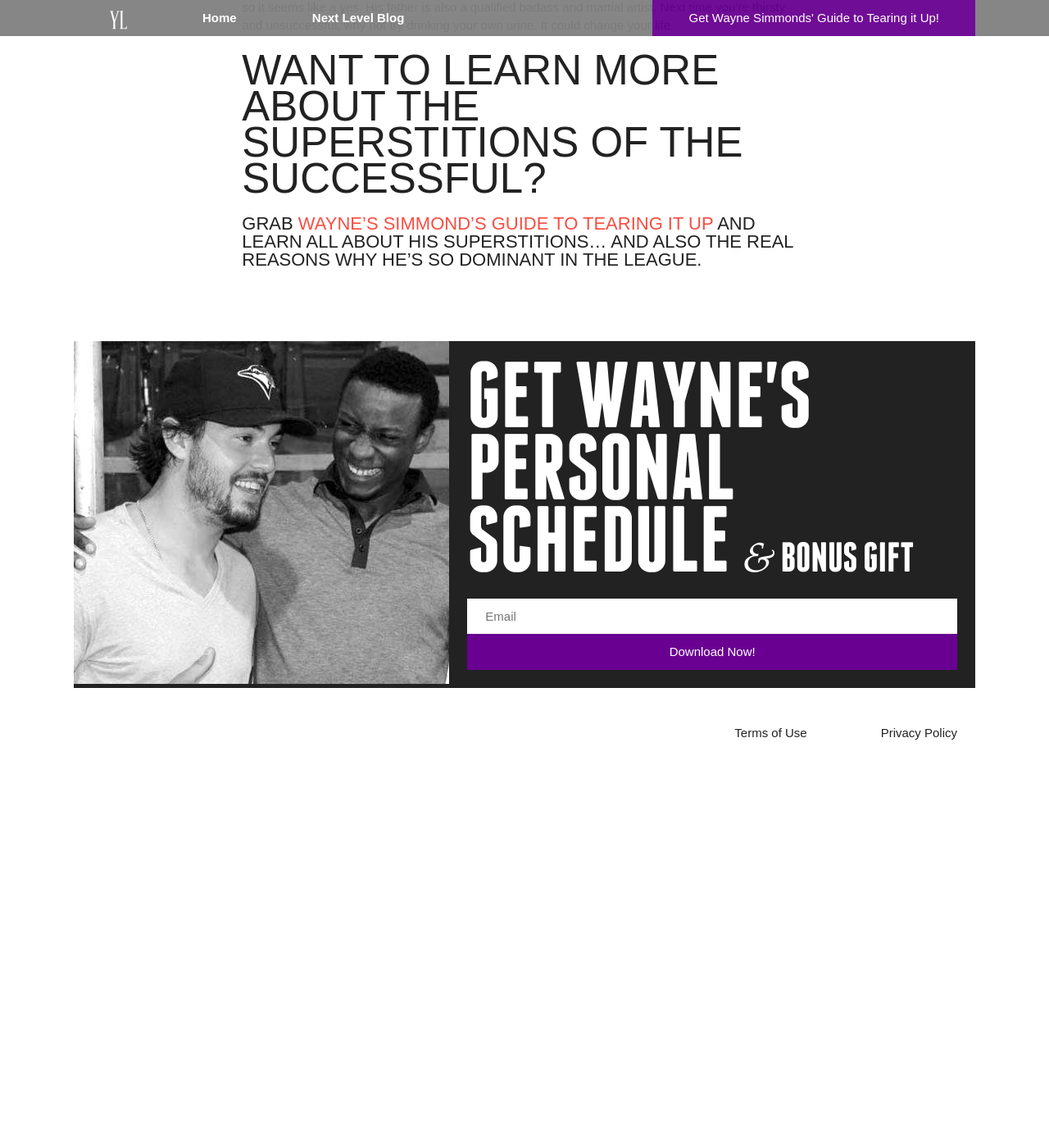
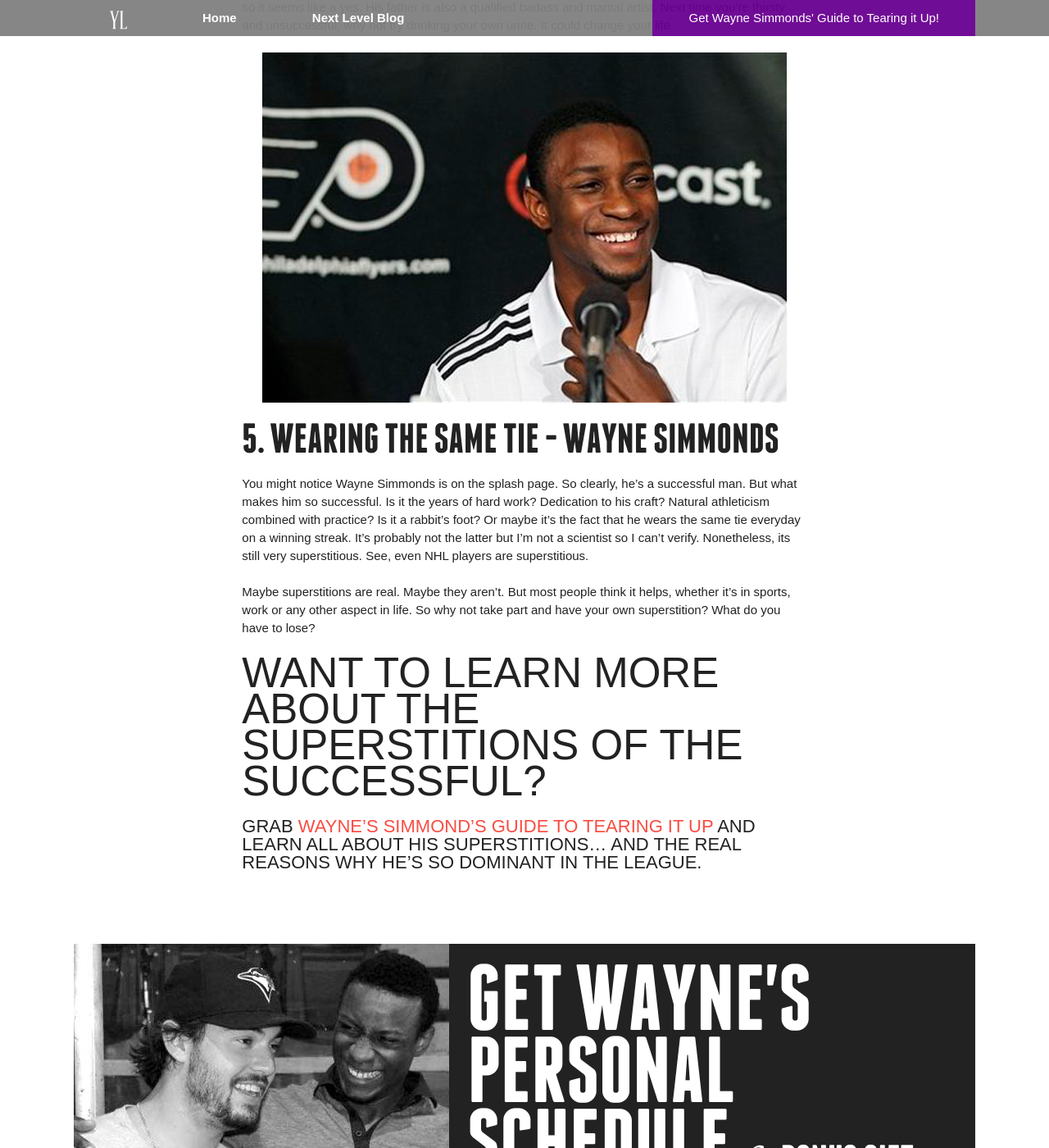
Before and after one commit to yourlegacy/yourlegacy, a Jekyll site: the page built from _posts/2014-01-15-Super-stitious.md, in a window 1280 px wide and 1400 px high, scrolled down 4168 px. Shown: the whole window at 82% size. Built offline with Jekyll 4.4.1, drawn with Linux system fonts in a browser that asks for light colours; nearby versions of some CDN libraries; some web fonts are replaced; comment, search, counter and statistics services are not loaded; before the commit the page ends 5095 px from its top, so only the background shows below that.

Commit message:
blog in reverse order; updated super-stitous post; white bg for home hero cta

```diff
--- a/_posts/2014-01-15-Super-stitious.md
+++ b/_posts/2014-01-15-Super-stitious.md
@@ -43,7 +43,14 @@
 
 Why, you ask? Because he picked it up from his father who stated it helped to rid him of his cough. Does it work? Maybe, but Machida has had a storied legacy as a MMA fighter and was a former champ, so it seems like a yes. His father is also a qualified badass and martial artist. Next time you’re thirsty and unsuccessful, why not try drinking your own urine. It could change your life.
 
+<img src="/prose_media/your-legacy-wayne-simmonds-interview.jpg" />
+
+## 5. Wearing The Same Tie - Wayne Simmonds
+
+You might notice Wayne Simmonds is on the splash page. So clearly, he's a successful man. But what makes him so successful. Is it the years of hard work? Dedication to his craft? Natural athleticism combined with practice? Is it a rabbit's foot? Or maybe it's the fact that he wears the same tie everyday on a winning streak. It's probably not the latter but I'm not a scientist so I can't verify. Nonetheless, its still very superstitious. See, even NHL players are superstitious.
+
+Maybe superstitions are real. Maybe they aren't. But most people think it helps, whether it's in sports, work or any other aspect in life. So why not take part and have your own superstition? What do you have to lose?
 
 ### Want to learn more about the superstitions of the successful?
 
-#### Grab <a class="red" href="http://yourlegacy.co/wayne-simmonds/">Wayne’s Simmond’s Guide to Tearing It Up</a> and learn all about his superstitions... and also the real reasons why he’s so dominant in the league.
+#### Grab <a class="red" href="http://yourlegacy.co/wayne-simmonds/">Wayne’s Simmond’s Guide to Tearing It Up</a> and learn all about his superstitions... and the real reasons why he’s so dominant in the league.
--- a/_posts/static/0100-01-01-blog.html
+++ b/_posts/static/0100-01-01-blog.html
@@ -8,7 +8,7 @@
 
 <section class="wrapper pad-bottom-0">
 
-  	{% for post in site.categories.blog reversed %}
+  	{% for post in site.categories.blog %}
     <div class="grid bg-black white margin-bottom">
     	<a href="{{ post.url }}">
     		<div class="g-4">
--- a/index.html
+++ b/index.html
@@ -11,7 +11,7 @@
 		<div class="g-5">
 			<img class="block wayne-hero-image" src="/images/wayne-simmonds.png" alt="Wayne Simmonds" />
 		</div>
-		<aside class="g-7 bg-black white">
+		<aside class="g-7 bg-white black">
 			<div class="g-7 pad-0">
 				<h2 class="margin-bottom-0">
 					Download Wayne's <br>
@@ -19,7 +19,7 @@
 				</h2>
 			</div>
 			<div class="g-5">
-				<img class="block margin-top schedule-thumb" src="/images/wayne/wayne-simmonds-schedule.png" alt="">
+				<img style="border: 1px solid #ddd;" class="block margin-top schedule-thumb" src="/images/wayne/wayne-simmonds-schedule.png" alt="">
 			</div>
 
 			<p class="h4 g-12 pad-0 margin-bottom">
@@ -30,7 +30,7 @@
 			    <input name="inf_form_name" type="hidden" value="Lead Capture FREE offer" />
 			    <input name="infusionsoft_version" type="hidden" value="1.29.7.39" />
 
-			    <input style="width: 100%;" class="" placeholder="Email" id="inf_field_Email" name="inf_field_Email" type="text" />
+			    <input style="width: 100%; border: 1px solid #690091;" class="" placeholder="Email" id="inf_field_Email" name="inf_field_Email" type="text" />
 				<button class="block bg-purple white hover pad-button h2" type="submit">Get Wayne's Schedule Now!</button>
 			</form>
 		</aside>
```
Also changed, not shown: prose_media/your-legacy-wayne-simmonds-interview.jpg (added).
